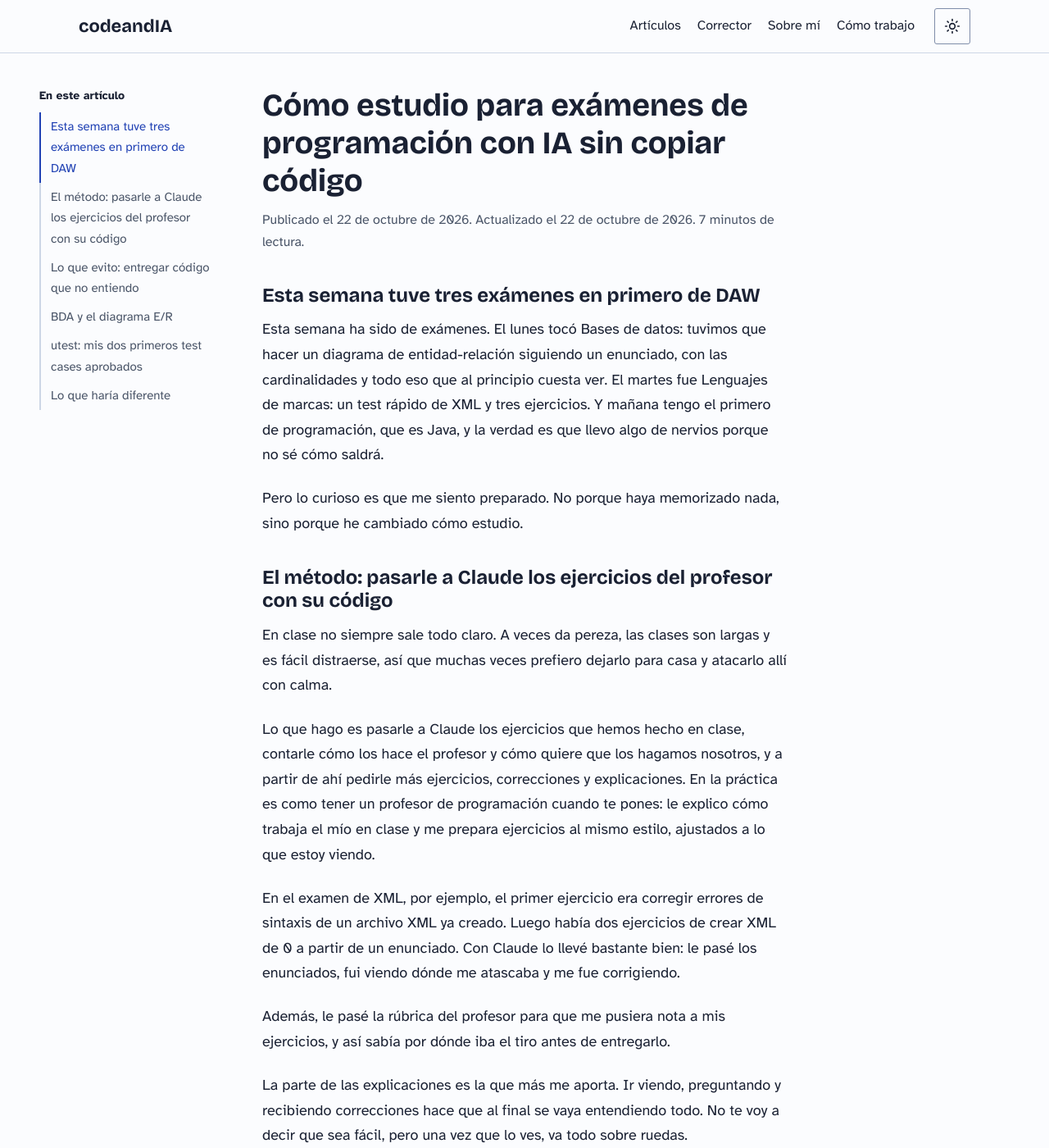
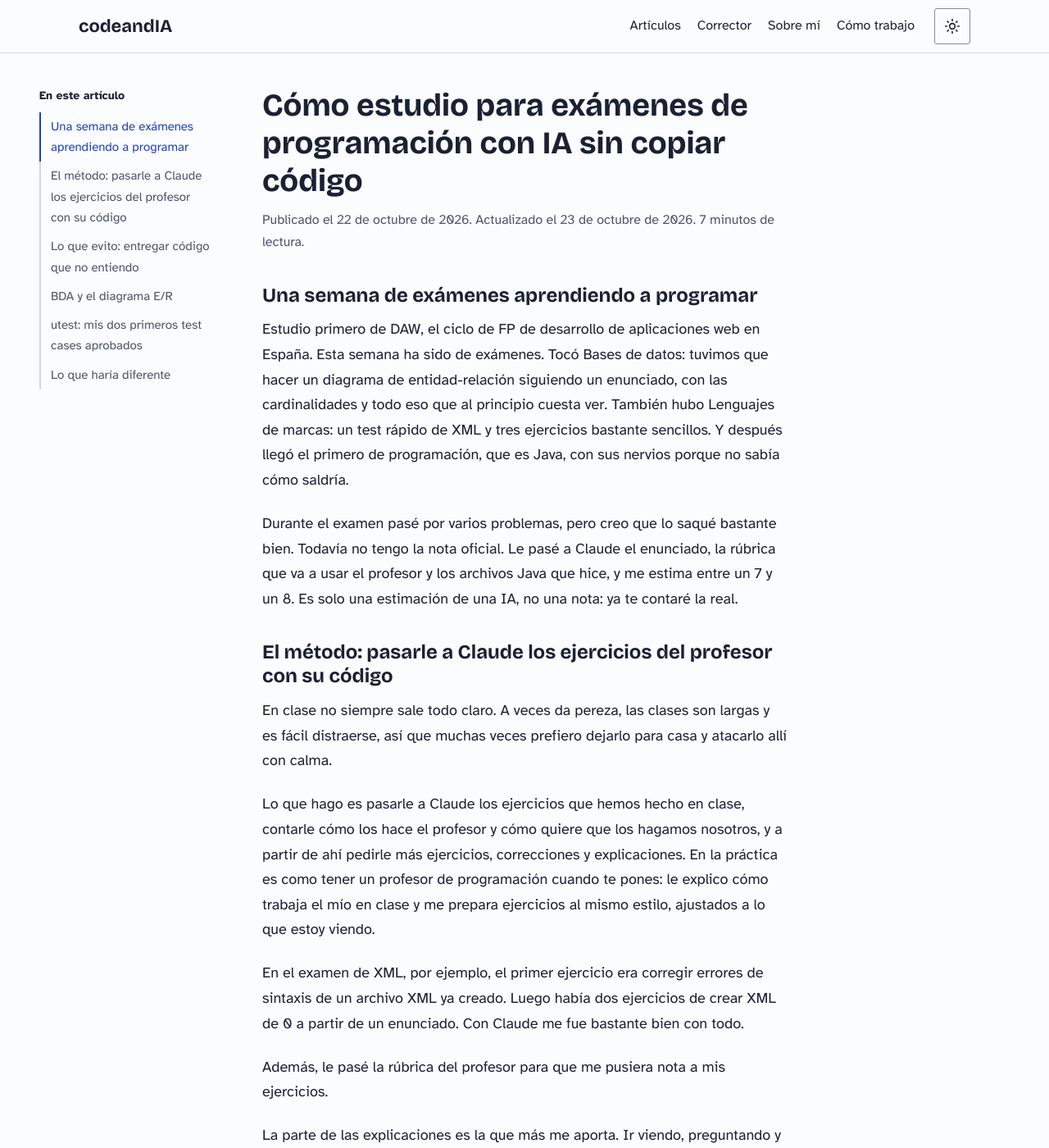
Before and after one commit to vibodigitalinfo-lab/codeandIA, a Jekyll site: the page built from articulos/guias/estudiar-daw-con-ia-sin-copiar-codigo.md, in a window 1280 px wide and 1400 px high. Shown: the whole window at 82% size. Built offline with Jekyll 4.4.1, drawn with Linux system fonts in a browser that asks for light colours; some of the changed text lies outside the part shown.

Commit message:
Articulo de examenes: enfoque general (DAW solo como contexto), nota estimada del examen de Java y sin datos de mas

```diff
--- a/articulos/guias/estudiar-daw-con-ia-sin-copiar-codigo.md
+++ b/articulos/guias/estudiar-daw-con-ia-sin-copiar-codigo.md
@@ -4,16 +4,16 @@ title: "Cómo estudio para exámenes de programación con IA sin copiar código"
 description: "Cómo preparo exámenes de programación (BDA, XML, Java) con Claude: le paso los ejercicios del profesor con el código y la rúbrica, para no entregar lo que no entiendo."
 category: "Guía"
 date: 2026-10-22
-updated: 2026-10-22
+updated: 2026-10-23
 readtime: 7
 last_modified_at: 2026-10-23
 ---
 
-## Esta semana tuve tres exámenes en primero de DAW
+## Una semana de exámenes aprendiendo a programar
 
-Esta semana ha sido de exámenes. El lunes tocó Bases de datos: tuvimos que hacer un diagrama de entidad-relación siguiendo un enunciado, con las cardinalidades y todo eso que al principio cuesta ver. El martes fue Lenguajes de marcas: un test rápido de XML y tres ejercicios. Y mañana tengo el primero de programación, que es Java, y la verdad es que llevo algo de nervios porque no sé cómo saldrá.
+Estudio primero de DAW, el ciclo de FP de desarrollo de aplicaciones web en España. Esta semana ha sido de exámenes. Tocó Bases de datos: tuvimos que hacer un diagrama de entidad-relación siguiendo un enunciado, con las cardinalidades y todo eso que al principio cuesta ver. También hubo Lenguajes de marcas: un test rápido de XML y tres ejercicios bastante sencillos. Y después llegó el primero de programación, que es Java, con sus nervios porque no sabía cómo saldría.
 
-Pero lo curioso es que me siento preparado. No porque haya memorizado nada, sino porque he cambiado cómo estudio.
+Durante el examen pasé por varios problemas, pero creo que lo saqué bastante bien. Todavía no tengo la nota oficial. Le pasé a Claude el enunciado, la rúbrica que va a usar el profesor y los archivos Java que hice, y me estima entre un 7 y un 8. Es solo una estimación de una IA, no una nota: ya te contaré la real.
 
 ## El método: pasarle a Claude los ejercicios del profesor con su código
 
@@ -21,9 +21,9 @@ En clase no siempre sale todo claro. A veces da pereza, las clases son largas y
 
 Lo que hago es pasarle a Claude los ejercicios que hemos hecho en clase, contarle cómo los hace el profesor y cómo quiere que los hagamos nosotros, y a partir de ahí pedirle más ejercicios, correcciones y explicaciones. En la práctica es como tener un profesor de programación cuando te pones: le explico cómo trabaja el mío en clase y me prepara ejercicios al mismo estilo, ajustados a lo que estoy viendo.
 
-En el examen de XML, por ejemplo, el primer ejercicio era corregir errores de sintaxis de un archivo XML ya creado. Luego había dos ejercicios de crear XML de 0 a partir de un enunciado. Con Claude lo llevé bastante bien: le pasé los enunciados, fui viendo dónde me atascaba y me fue corrigiendo.
+En el examen de XML, por ejemplo, el primer ejercicio era corregir errores de sintaxis de un archivo XML ya creado. Luego había dos ejercicios de crear XML de 0 a partir de un enunciado. Con Claude me fue bastante bien con todo.
 
-Además, le pasé la rúbrica del profesor para que me pusiera nota a mis ejercicios, y así sabía por dónde iba el tiro antes de entregarlo.
+Además, le pasé la rúbrica del profesor para que me pusiera nota a mis ejercicios.
 
 La parte de las explicaciones es la que más me aporta. Ir viendo, preguntando y recibiendo correcciones hace que al final se vaya entendiendo todo. No te voy a decir que sea fácil, pero una vez que lo ves, va todo sobre ruedas.
 
@@ -31,9 +31,9 @@ La parte de las explicaciones es la que más me aporta. Ir viendo, preguntando y
 
 Ese fue el problema que tuve al principio. Copié código generado por la IA sin entenderlo en el módulo de Java y me di cuenta de que eso no sirve: no que la IA escriba mal, sino que te quedas con algo en las manos que no sabes explicar.
 
-Desde entonces tengo una regla clara: **solo entrego lo que sé defender**. Ya escribí sobre [cómo uso la IA para estudiar Java en DAW sin volverte dependiente](/articulos/guias/aprender-java-con-ia-daw/), y ese es exactamente el enfoque que sigo ahora.
+Desde entonces tengo una regla clara: **solo entrego lo que sé defender**. Ya escribí sobre [cómo uso la IA para estudiar Java sin volverte dependiente](/articulos/guias/aprender-java-con-ia-daw/), y ese es exactamente el enfoque que sigo ahora.
 
-También evito el «a ver si funciona». Si algo no va, miro el error y pregunto por la causa, en vez de ir cambiando cosas hasta que por fin arranca. Así, cuando llegue el examen de Java mañana, espero no pillarme desprevenido.
+También evito el «a ver si funciona». Si algo no va, miro el error y pregunto por la causa, en vez de ir cambiando cosas hasta que por fin arranca. Esa regla es la que me ha sostenido en el examen de Java.
 
 ## BDA y el diagrama E/R
 
@@ -47,8 +47,8 @@ Por otro lado, en utest me han llegado algunas encuestas para ver si encajo con
 
 ## Lo que haría diferente
 
-Si pudiera volver atrás, empezaría antes con este método en lugar de copiar soluciones sin entenderlas. También me gustaría haberle preguntado más al profesor directamente en clase, en vez de dejar todo para casa.
+Si pudiera volver atrás, empezaría a estudiar antes. Me puse tarde por pereza, y si hubiera empezado desde que arrancó el curso, todo habría sido mucho más fluido.
 
 Pero el camino es el que es. La IA no me ha quitado el trabajo de entender Java, y para eso está bien: explica, corrige y da práctica. La parte de pensar sigue siendo mía, y es justo la que quiero quedarme.
 
-Si te ha pasado algo similar con los exámenes de DAW o quieres contarme cómo te preparas tú, puedes escribirme a ivan@codeandia.com.
+Si te ha pasado algo similar con tus exámenes o quieres contarme cómo te preparas tú, puedes escribirme a ivan@codeandia.com.
```
